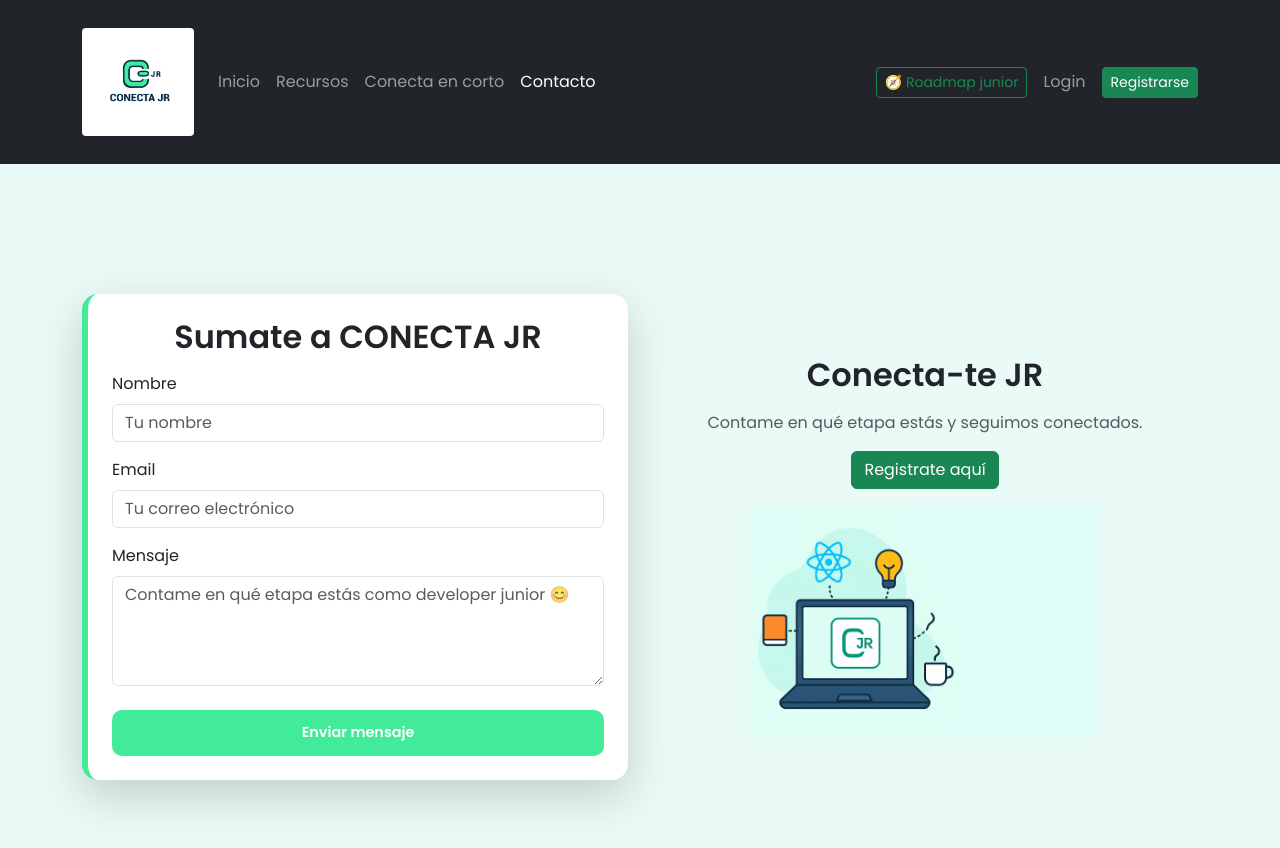
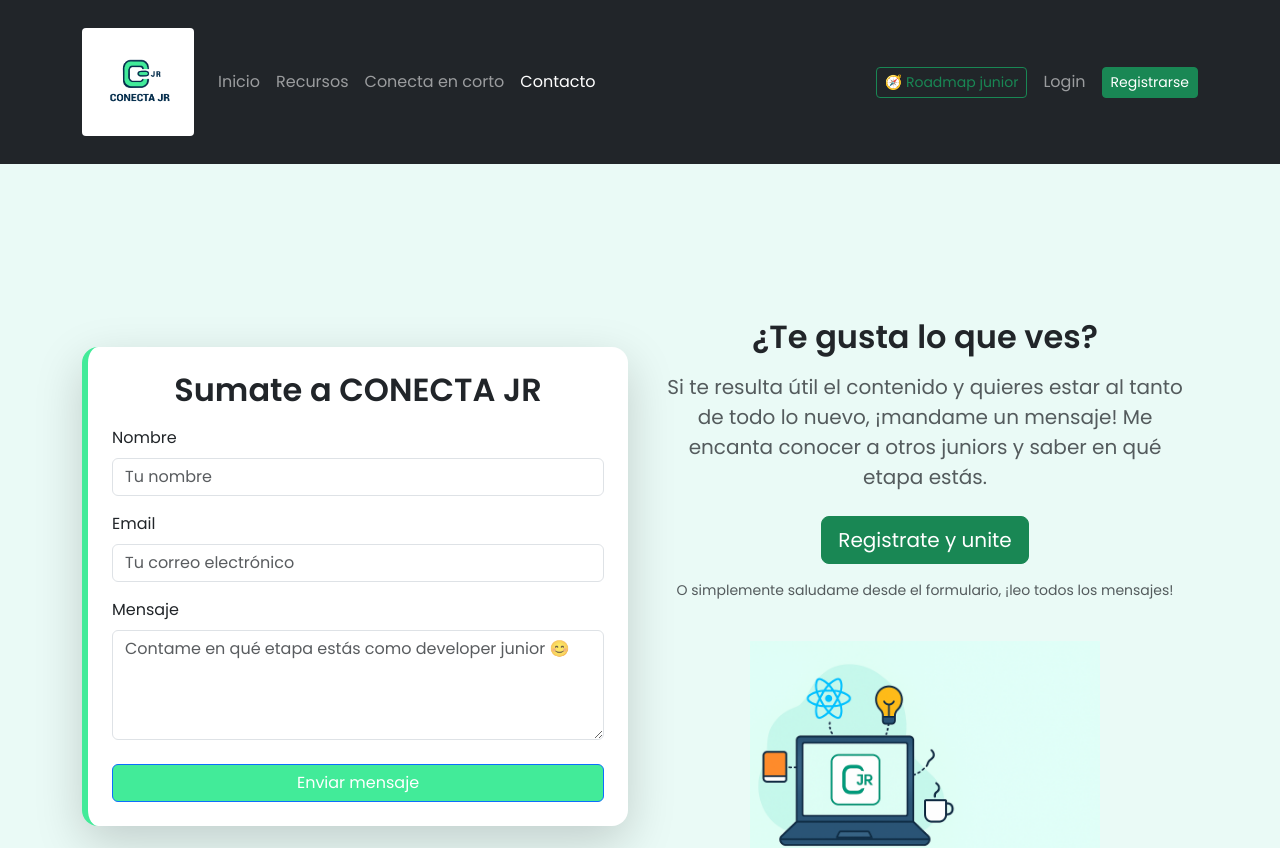
Before and after one commit to vanehit/Conecta-Jr, a React (Vite) app: page /contacto in a window 1280 px wide. Shown: the top 848 px of the page. Built offline with nearby package versions, Linux system fonts and the light colour scheme; no server answers.

Commit message:
refactor(contact): clean up UI and add encouraging call-to-action

```diff
--- a/src/Pages/Contacto.jsx
+++ b/src/Pages/Contacto.jsx
@@ -1,7 +1,7 @@
 import { useState } from "react";
 import { Container, Row, Col, Form, Button, Alert, Spinner } from "react-bootstrap";
+import { Link } from "react-router-dom";
 import "../Styles/styles.scss";
-import { Link } from "react-router-dom";
 
 function Contacto() {
   const [formData, setFormData] = useState({ nombre: "", email: "", mensaje: "" });
@@ -20,7 +20,6 @@
     setError(null);
 
     try {
-
       const response = await fetch("https://conectajr-backend.onrender.com/api/mensajes", {
         method: "POST",
         headers: { "Content-Type": "application/json" },
@@ -43,15 +42,12 @@
   };
 
   return (
-    <>
     <main className="contacto-seccion">
       <Container className="contacto-container py-5">
         <Row className="justify-content-center align-items-center">
-
           {/* Columna izquierda - Formulario */}
           <Col md={6}>
             <div className="contact-card rounded-4 shadow-lg p-4">
-
               <h2 className="text-center mb-3 fw-bold">Sumate a CONECTA JR</h2>
 
               {exito && <Alert variant="success" className="fade-in">{exito}</Alert>}
@@ -95,47 +91,51 @@
                   />
                 </Form.Group>
 
-                  <button
+                <Button
                   type="submit"
                   className="btn-conecta w-100"
                   disabled={enviando}
                 >
                   {enviando ? (
                     <>
-                        <Spinner animation="border" size="sm" /> Enviando...
+                      <Spinner animation="border" size="sm" className="me-2" />
+                      Enviando...
                     </>
                   ) : (
                     "Enviar mensaje"
                   )}
-                  </button>
-
+                </Button>
               </Form>
             </div>
           </Col>
-          {/* Columna derecha - Info extra */}
-          <Col md={6} className="text-center d-none d-md-block">
-            <h2 className="fw-bold mb-3">Conecta-te JR</h2>
-            <p className="text-muted">
-              Contame en qué etapa estás y seguimos conectados.
+
+          {/* Columna derecha - Invitación cercana */}
+          <Col md={6} className="text-center d-none d-md-block p-4">
+            <h2 className="fw-bold mb-3">¿Te gusta lo que ves?</h2>
+            <p className="text-muted fs-5 mb-4">
+              Si te resulta útil el contenido y quieres estar al tanto de todo lo nuevo,
+              ¡mandame un mensaje! Me encanta conocer a otros juniors y saber en qué etapa estás.
             </p>
-            <p>
-              <Link to="/signup" className="btn btn-success">
-                Registrate aquí
+
+            <div className="d-flex flex-column align-items-center gap-3">
+              <Link to="/signup" className="btn btn-success btn-lg">
+                Registrate y unite
               </Link>
+              <p className="text-muted small">
+                O simplemente saludame desde el formulario, ¡leo todos los mensajes!
+              </p>
+            </div>
 
-            </p>
             <img
               src="/images/conecta-tejr.png"
               alt="Promoción Conecta-te JR"
-              className="img-conectatejr"
+              className="img-conectatejr mt-4"
               style={{ maxWidth: "350px" }}
             />
           </Col>
-
         </Row>
       </Container>
     </main>
-    </>
   );
 }
 
```
Lines whose indentation alone changed are shown as unchanged.
